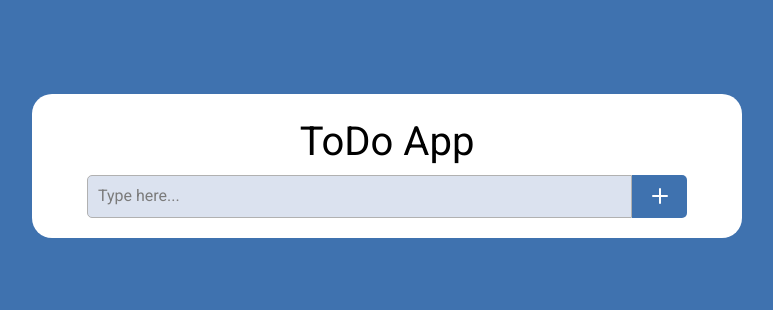
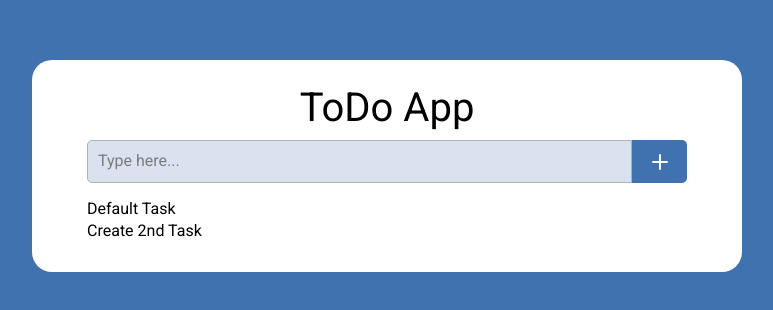
Before and after one commit to Aintripin/ToDoList, a React (Vite) app in the folder toDoList/: page / in a window 1280 px wide. Shown: the part 234-544 px from the top of the page, without its empty margins (253-1026 px from the left). Built offline with nearby package versions, Linux system fonts and the light colour scheme.

Commit message:
even more logic

```diff
--- a/toDoList/src/data/stores/useToDoStore.ts
+++ b/toDoList/src/data/stores/useToDoStore.ts
@@ -32,6 +32,12 @@ export const useToDoStore = create<ToDoStore>((set, get) => ({
             id: "1",
             title: "Default Task",
             createdAt: 20220502
+        },
+
+        {
+            id: "2",
+            title: "Create 2nd Task",
+            createdAt: 20220702
         }
     ],
     createTask: (title) => {
--- a/toDoList/src/views/App/index.module.scss
+++ b/toDoList/src/views/App/index.module.scss
@@ -2,11 +2,16 @@
     background: white;
     min-width: 600px;
     border-radius: 20px;
-    padding: 20px 55px;
+    padding: 20px 55px 30px;
 
     &Title{
         font-size: 40px;
         margin-bottom: .3rem;
         text-align: center;
     }
+
+    &Text {
+        text-align: center;
+    }
+
 }
--- a/toDoList/src/views/App/index.tsx
+++ b/toDoList/src/views/App/index.tsx
@@ -2,6 +2,7 @@ import React, { useEffect } from "react";
 import styles from "./index.module.scss";
 import { useToDoStore } from "../../data/stores/useToDoStore";
 import { InputPlus } from "../components/InputPlus/index";
+import { InputTask } from "../components/InputPlus/InputTask";
 
 export const App: React.FC = () => {
 
@@ -20,9 +21,9 @@ export const App: React.FC = () => {
         state.removeTask,
     ]);
 
-    useEffect(() => {
-        createTask('asdfasd');
-    }, []);
+    // useEffect(() => {
+    //     createTask('asdfasd');
+    // }, []);
 
     return (
         <article className = {styles.article}>
@@ -38,7 +39,21 @@ export const App: React.FC = () => {
             </section>
 
             <section className = {styles.articleSection}>
-
+                {!tasks.length && (
+                    <p className = {styles.articleText}>
+                        Ain't no no-thang here yet tho...
+                    </p>
+                )}
+                {tasks.map((task) => (
+                    <InputTask
+                        key = {task.id}
+                        id = {task.id}
+                        title = {task.title}
+                        onDone = {removeTask}
+                        onEdited = {updateTask}
+                        onRemoved = {removeTask}
+                    />
+                ))}
             </section>
         </article>
     );
--- /dev/null
+++ b/toDoList/src/views/components/InputPlus/InputTask/index.tsx
@@ -0,0 +1,26 @@
+import React, { useCallback, useState } from "react";
+import styles from "./index.module.scss";
+
+interface InputTaskProps {
+    id: string;
+    title: string;
+    onDone: (id: string) => void;
+    onEdited: (id: string, value: string) => void;
+    onRemoved: (id: string) => void;
+}
+
+export const InputTask: React.FC<InputTaskProps> = ({
+    id,
+    title,
+    onDone,
+    onEdited,
+    onRemoved,
+}) => {
+
+
+    return (
+        <div className = {styles.inputTask}>
+            {title}
+        </div>
+            )
+}
--- a/toDoList/src/views/components/InputPlus/index.module.scss
+++ b/toDoList/src/views/components/InputPlus/index.module.scss
@@ -3,6 +3,8 @@
     width: 100%;
     display: grid;
     grid-template-columns: 1fr 55px;
+    margin-bottom: 15px;
+
     &Value {
         border: 1px solid #B1B1B1;
         border-top-left-radius: 5px;
```
Also changed, not shown: toDoList/src/views/components/InputPlus/InputTask/index.module.scss (added).
